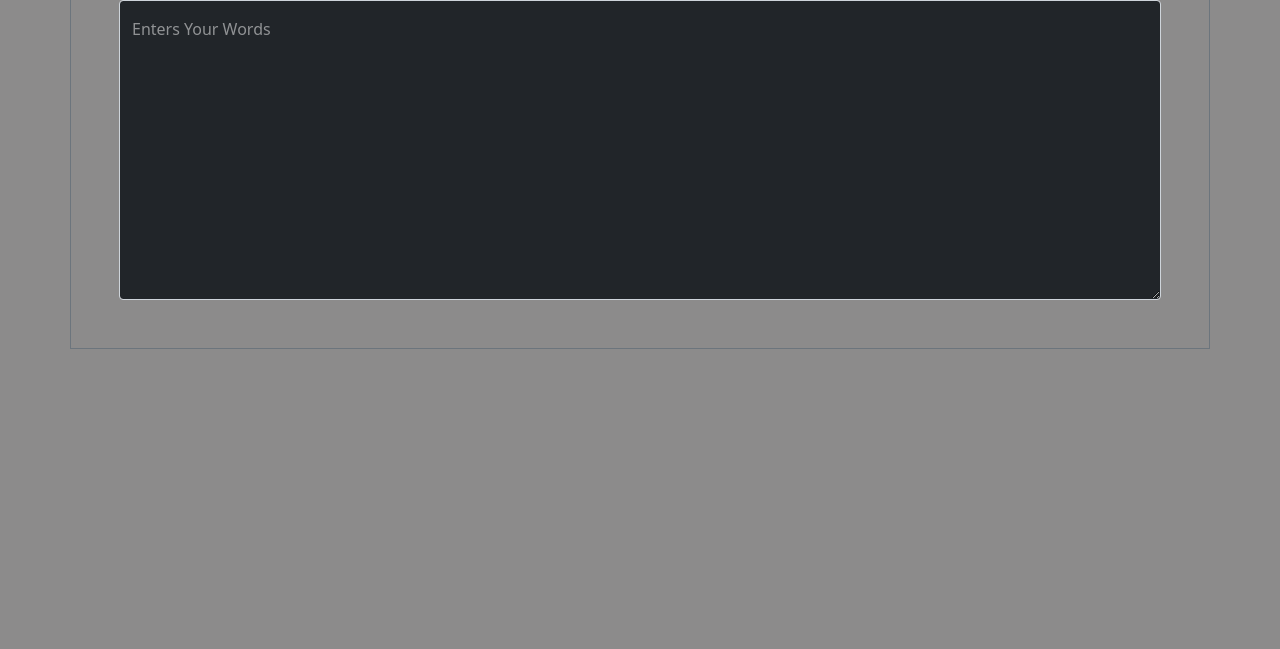
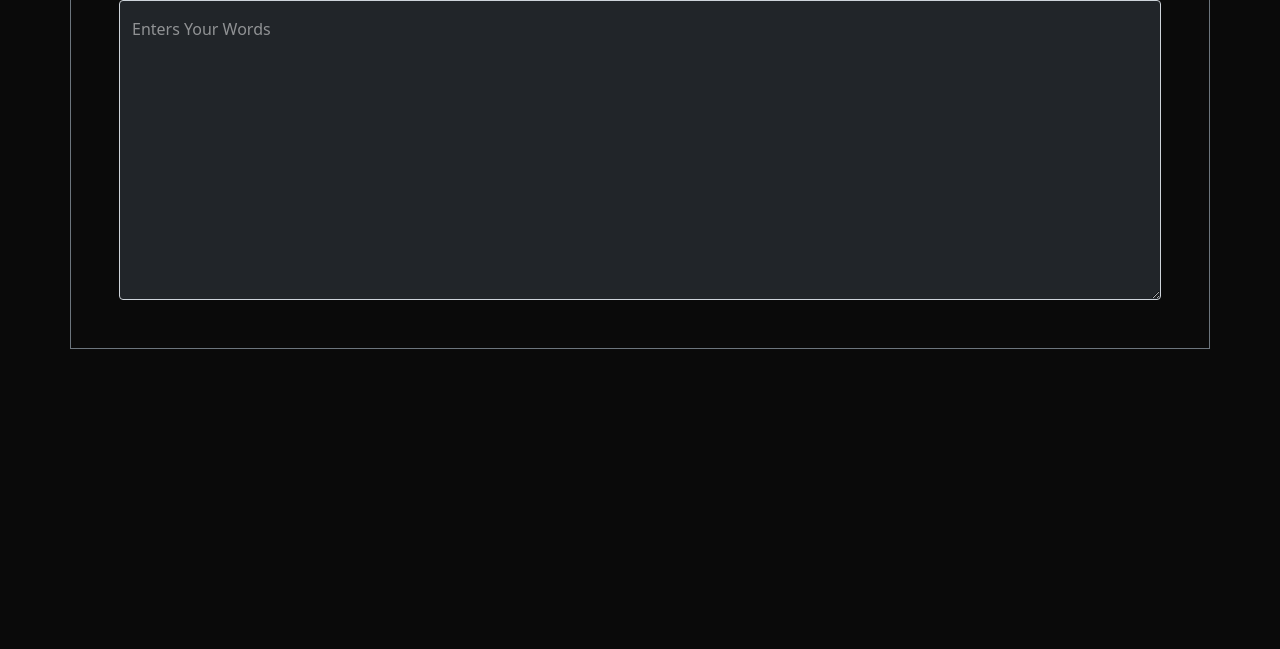
Before and after one commit to codewithjohnson/word-counter, a plain HTML site: page index.html in a window 1280 px wide. Shown: the part 151-800 px from the top of the page. Drawn offline with nearby package versions, Linux system fonts and the light colour scheme.

Commit message:
Update style.css

```diff
--- a/css/style.css
+++ b/css/style.css
@@ -1,3 +1,3 @@
 body{
-    background-color: rgba(14, 12, 12, 0.473);
+    background-color: rgba(0, 0, 0, 0.959);
 }
```
